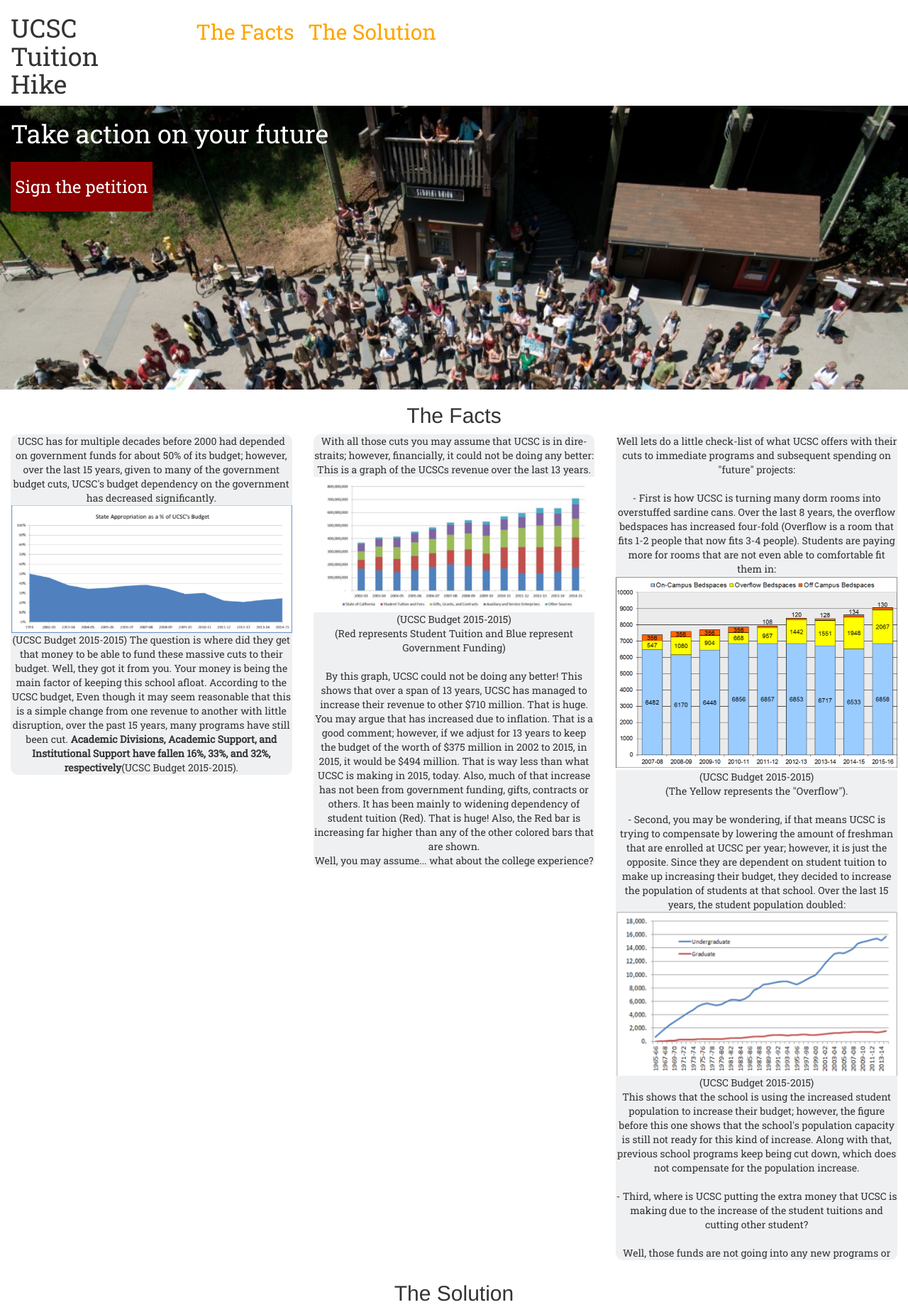
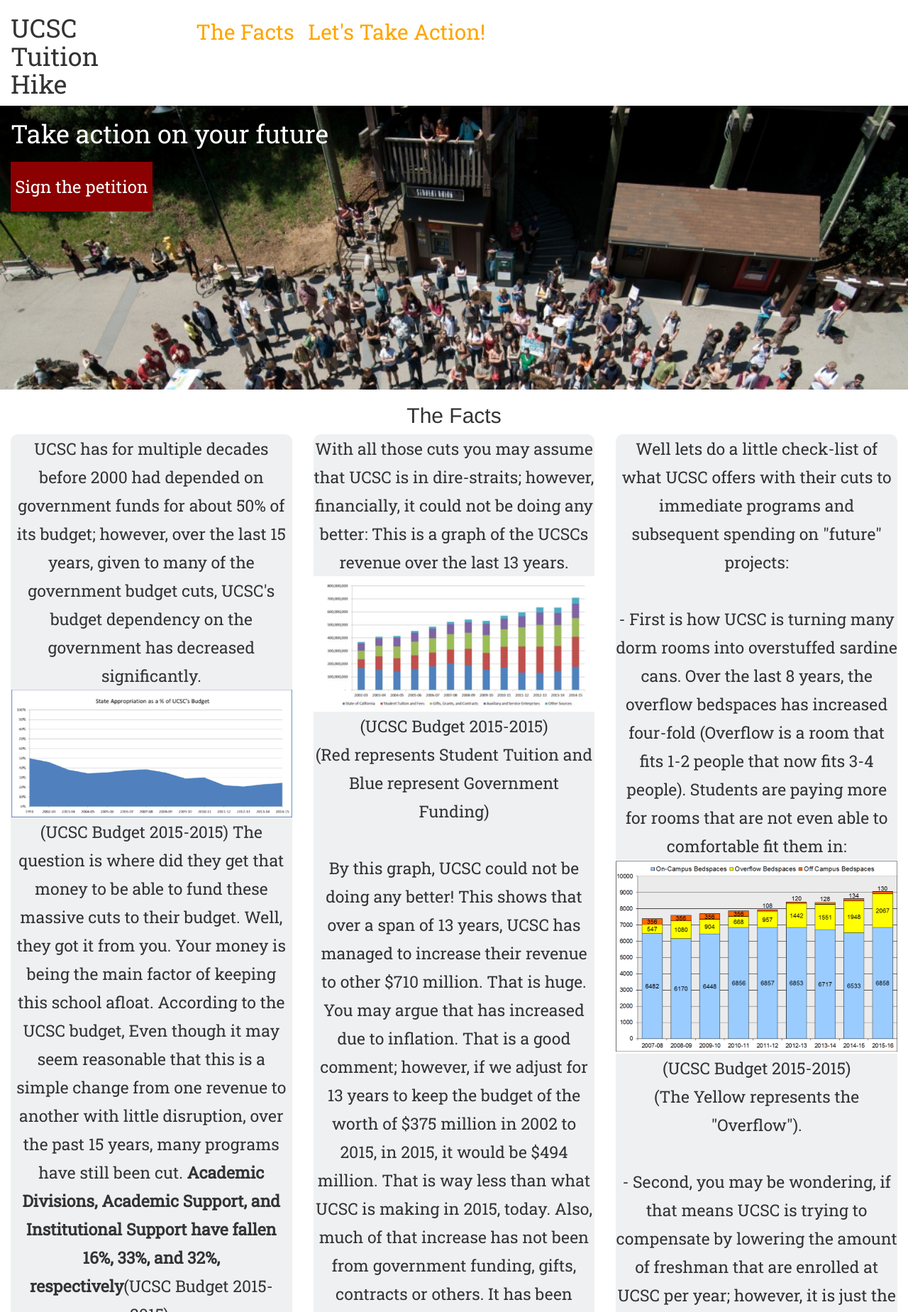
Before and after one commit to Cgunter1/Tuition_Hike, a Django app: page /app/ in a window 1280 px wide. Shown: the top 1849 px of the page at 71% size. Run offline with Django 3.2, Linux system fonts and the light colour scheme; some libraries are stand-ins or nearby versions.

Commit message:
Added some visual parts on index1
Not much to specify…

```diff
--- a/app/static/main1.css
+++ b/app/static/main1.css
@@ -77,6 +77,8 @@ h2{
 	background-color: #eff0f2;
 	background-blend-mode: soft-light;
 	border-radius: 10px;
+	line-height: 40px;
+	font-size: 23px;
 }
 
 footer {
--- a/app/templates/index1.html
+++ b/app/templates/index1.html
@@ -23,7 +23,7 @@
         </a>
         <a href="#sol">
         <li>
-          <h3>The Solution</h3>
+          <h3>Let's Take Action!</h3>
         </li>
         </a>
     <!--Possibly remove "Take Action" Button-->
@@ -100,13 +100,13 @@
         - Third, where is UCSC putting the extra money that UCSC is making due to the increase of the student tuitions and cutting other student?
         <br>
         <br>
-        Well, those funds are not going into any new programs or
+        Well, those funds are not going into any new programs, but they are going to fund new building projects. According to the UCSC 2015-2016 Budget, the upcoming projects that UCSC will begin to build over the next several years<b>Student Housing West Phase 1, Kresge College Housing Renovations, College Eight and Porter College Dining Expansion and major maintenance in Family Student Housing, Crown College, Merrill Cultural Center, and Oakes College</b>(UCSC Budget 2015-2015). Many of those projects will be built, after we have already graduated UCSC... So we are footing the bill for facilities that will not even be here for...
       </p>
     </div>
   </section>
   </div>
   <!--Only Solution Card-->
-      <h2 id="sol">The Solution</h2>
+      <h2 id="sol">Let's Take Action!</h2>
       <div class="container-fluid" id="sol">
 
   <section class="row">
@@ -115,8 +115,7 @@
     </div>
     <div class="col-md-4 cards">
       <p class="Para">
-        Lorem ipsum dolor sit amet, consectetur adipiscing elit. Integer eu feugiat diam. Nullam ligula nulla, feugiat non sodales at, gravida vitae odio. Nam euismod ipsum justo. Sed et venenatis leo. Proin in porta sapien, vel elementum nulla. Nunc placerat erat ac tellus cursus finibus. Ut vestibulum tempus nisl nec posuere. Phasellus in mi id dui auctor facilisis. Aliquam vitae aliquam nunc, nec auctor ligula. Vestibulum ullamcorper est mauris, semper vulputate turpis gravida sed.
-        Aenean vulputate, libero ut ornare faucibus, enim sem pulvinar lectus, a venenatis leo mi eu mauris. Morbi cursus metus et congue mattis. Sed nec justo augue. Ut imperdiet facilisis purus. Proin mollis ultricies pretium. Sed fringilla nisl sit amet est fringilla malesuada. Aenean commodo ultrices accumsan. Nam vitae ornare nibh.
+        Our plan with this website is pretty simple. On the bottom of the page is a form that asks you to state your name, email, and info. For the Info box, the purpose of that box is because everyone is affected by this tuition hike in some way; these facts can no way cover the broad number of reasons people are affected by this. The information page is a way for us to get across your struggles to the provots of the colleges, the Trustees of UCSC, and Mr. Blumenthal. The information after a certain amount of (valid) entries will be rounded up and sent to these people's emails previously discussed above at the student's own discretion. We thank you for your willingness to give your voice for a cause that will help all UCSC students from now to future classes.
       </p>
     </div>
     <div class="col-md-4 cards">
@@ -126,6 +125,7 @@
   <!--Petition/Contact Sheet-->
   <footer id="footer">
   <section>
+  <br>
     <h2>Take Action</h2>
     <h3>Add your name, email, and story to our petiton:</h3>
     {% block content %}
@@ -136,6 +136,7 @@
       <div id="button">
       <button type="submit">Submit</button>
       </div>
+    </p>
     </form>
     {% endblock %}
   </section>
```
